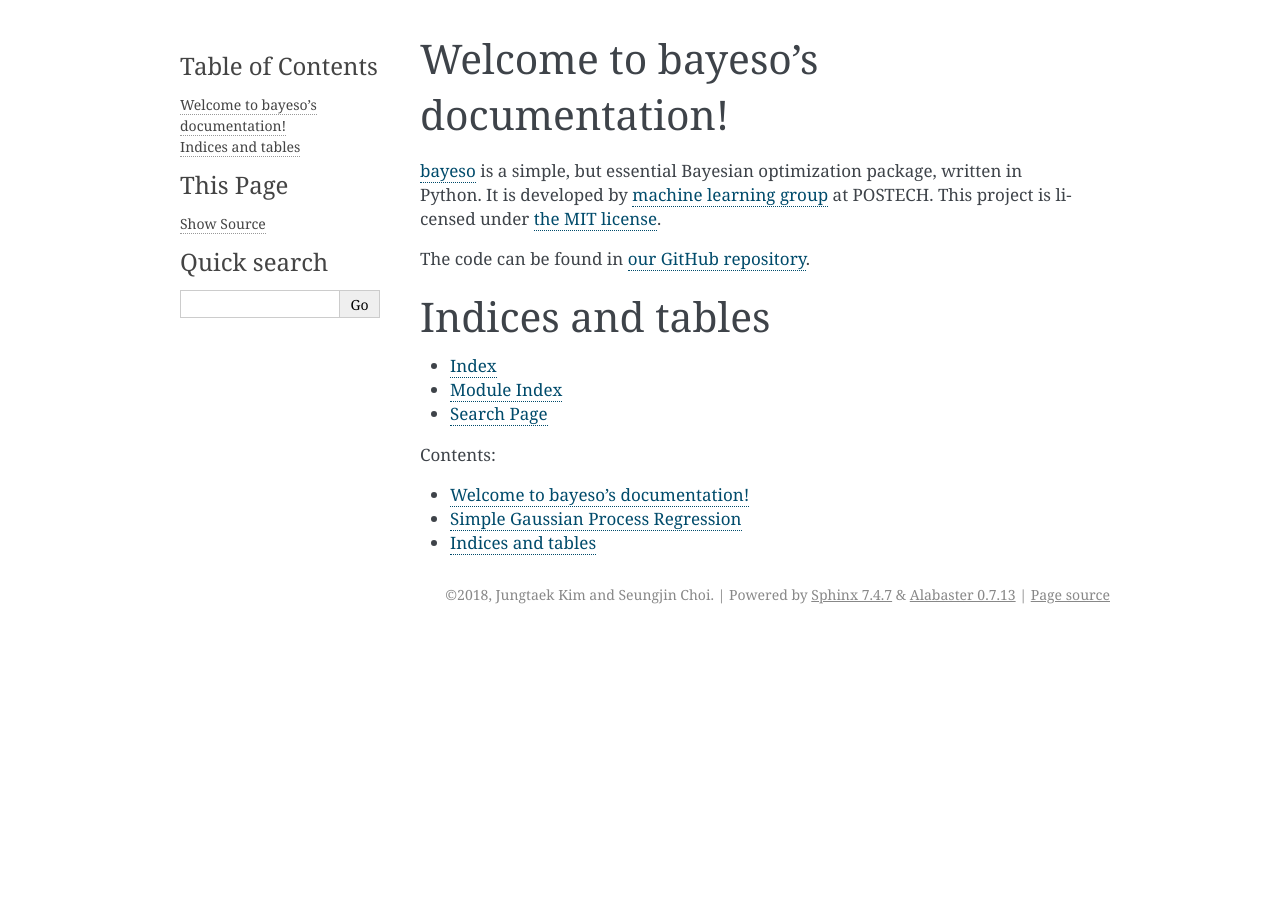
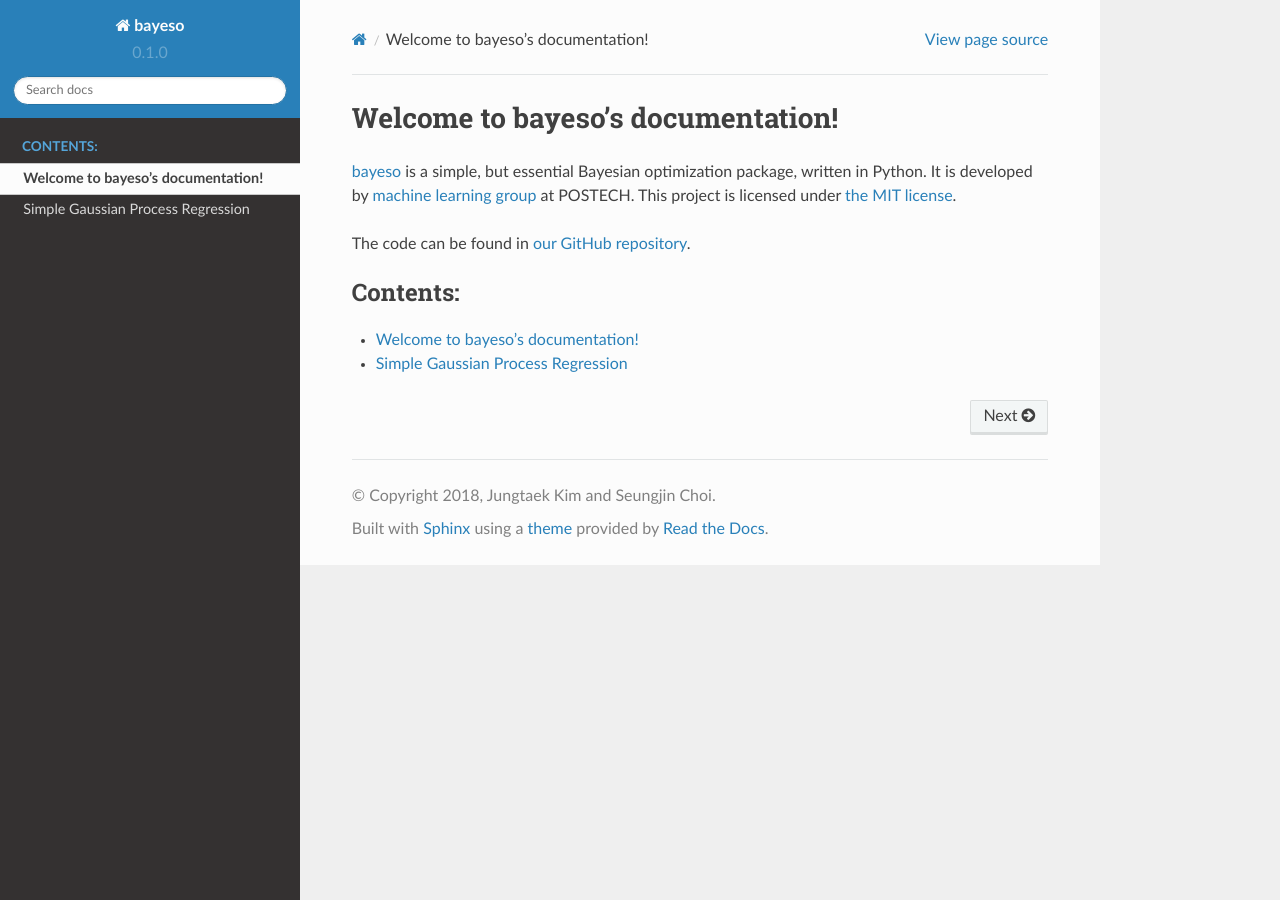
Before and after one commit to jungtaekkim/bayeso, a Sphinx documentation site: the page built from docs/index.rst, in a window 1280 px wide. Built offline with Sphinx 7.4.7 and the Read the Docs theme 2.0.0, drawn with Linux system fonts in a browser that asks for light colours.

Commit message:
UPDATE: docs and theme

```diff
--- a/docs/conf.py
+++ b/docs/conf.py
@@ -74,7 +74,8 @@
 # The theme to use for HTML and HTML Help pages.  See the documentation for
 # a list of builtin themes.
 #
-html_theme = 'alabaster'
+#html_theme = 'alabaster'
+html_theme = 'sphinx_rtd_theme'
 
 # Theme options are theme-specific and customize the look and feel of a theme
 # further.  For a list of options available for each theme, see the
--- a/docs/gpr_simple.rst
+++ b/docs/gpr_simple.rst
@@ -2,11 +2,3 @@
 ============
 
 This example is for simple Gaussian process regression.
-
-
-Indices and tables
-==================
-
-* :ref:`genindex`
-* :ref:`modindex`
-* :ref:`search`
--- a/docs/index.rst
+++ b/docs/index.rst
@@ -10,15 +10,6 @@
 
 The code can be found in `our GitHub repository <https://github.com/jungtaekkim/bayeso>`_.
 
-
-Indices and tables
-==================
-
-* :ref:`genindex`
-* :ref:`modindex`
-* :ref:`search`
-
-
 .. toctree::
    :maxdepth: 2
    :caption: Contents:
--- a/requirements.txt
+++ b/requirements.txt
@@ -5,3 +5,4 @@
 python-coveralls
 sphinx
 sphinx-autobuild
+sphinx_rtd_theme
```
